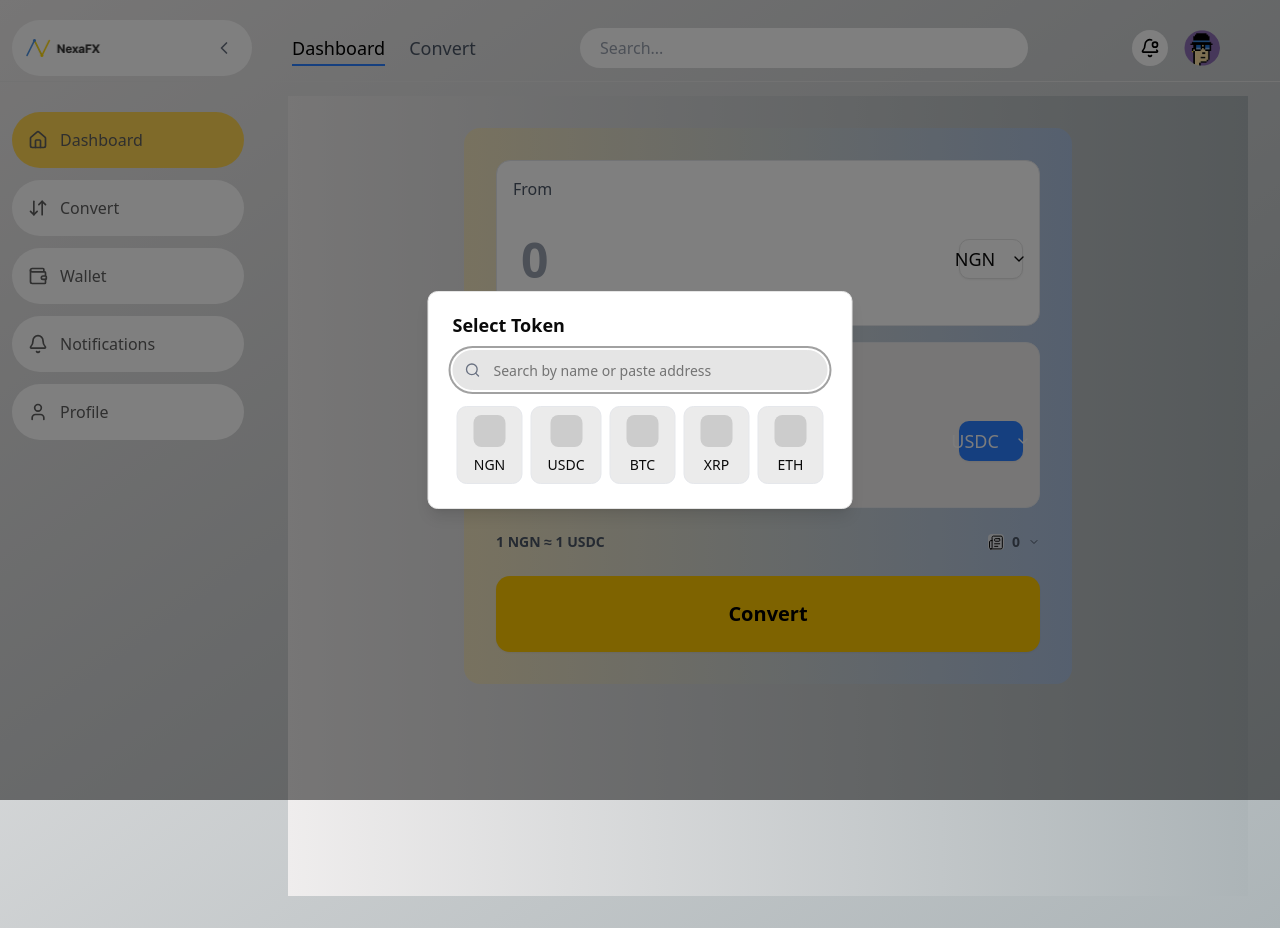
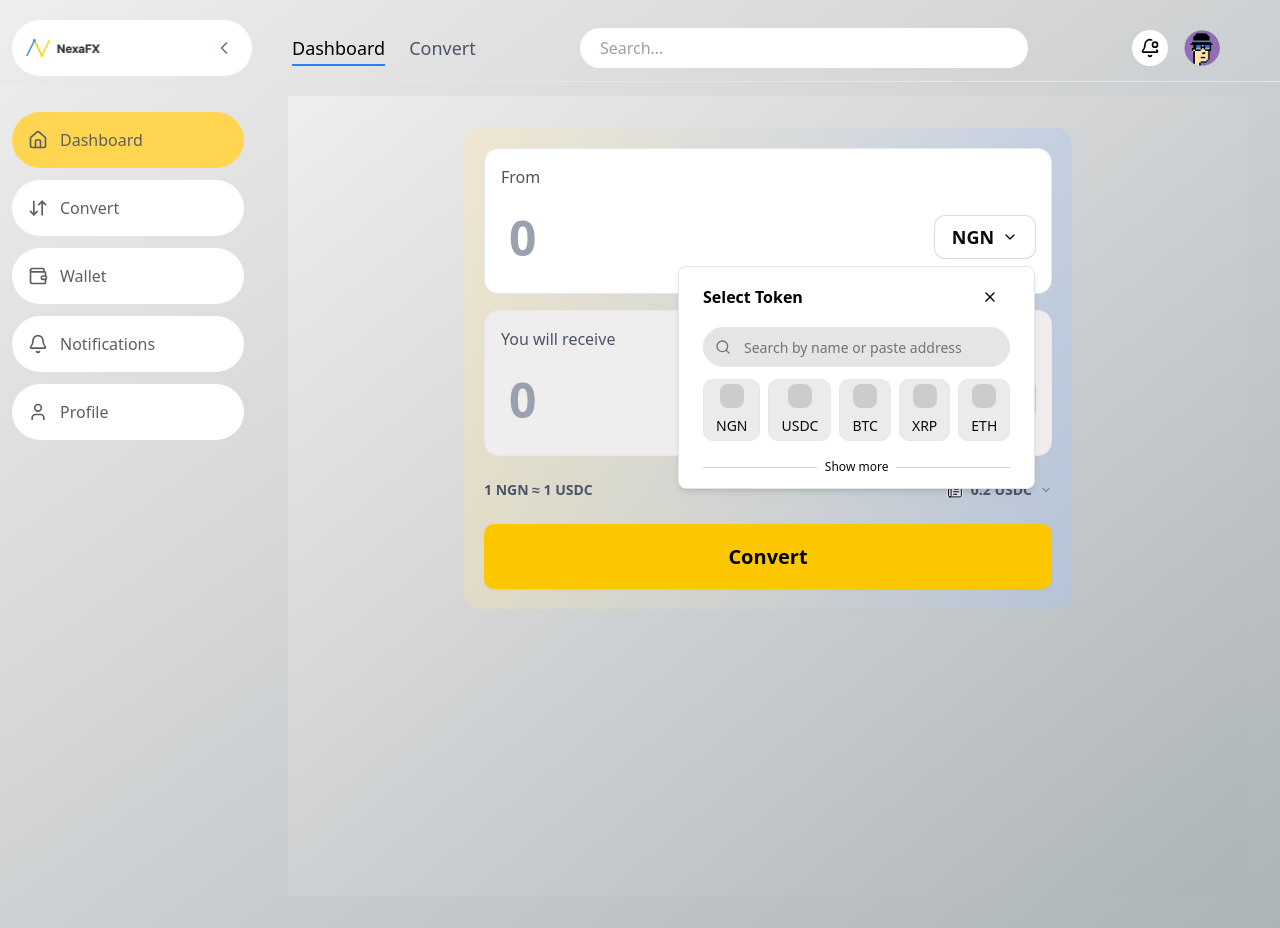
Before and after one commit to Nexacore-Org/NexaFx-web, a Next.js app: page /dashboard/convert in a window 1280 px wide. Both pictures are taken after a click on the button "NGN". Built offline with nearby package versions, Linux system fonts and the light colour scheme.

Commit message:
fix/ asdded icons and converted modal to dropdown

```diff
--- a/app/dashboard/convert/page.tsx
+++ b/app/dashboard/convert/page.tsx
@@ -9,7 +9,7 @@ export default function DashboardPage() {
   const { conversionState } = useConversion();
   console.log(conversionState === "processing");
   return (
-    <div className="min-h-screen bg-gradient-to-r from-[#EFEDED] to-[#ACB4B7] flex">
+    <div className="min-h-screen bg-[linear-gradient(to_bottom_right,_#EFEDED,_#ACB4B7)] flex">
       <div className="flex-1">
         <ConversionForm />
       </div>
--- a/components/dashboard/conversion-form.tsx
+++ b/components/dashboard/conversion-form.tsx
@@ -1,11 +1,10 @@
 "use client";
 
-import { ArrowDown } from "lucide-react";
 // import type { ConversionData } from "@/types";
 import { CurrencySelector } from "./currency-selector";
 import { ExchangeRateDisplay } from "./exhange-rate-display";
 import { useConversion } from "@/hooks/useConversion";
-import { TokenSelectorModal } from "./modals/token-selector-modal";
+// import { TokenSelectorModal } from "./modals/token-selector-modal";
 import { ConfirmationModal } from "./modals/confirmation-modal";
 // import { useState } from "react";
 // import { ProcessingModal } from "./modals/processing-modal";
@@ -21,20 +20,20 @@ import { ConfirmationModal } from "./modals/confirmation-modal";
 export function ConversionForm() {
   const {
     conversionData,
-    showTokenSelector,
+    // showTokenSelector,
     currencies,
     selectToken,
 
     handleAmountChange,
     openTokenSelector,
-    closeTokenSelector,
+    // closeTokenSelector,
   } = useConversion();
 
   // const [showConfirmation, setShowConfirmation] = useState(false);
 
   return (
     <div className="p-8 max-w-2xl mx-auto">
-      <div className="bg-gradient-to-r from-[#FFE79C]/50 to-[#A0C3FD]/50 w-full max-w-[737px] rounded-2xl p-8 relative">
+      <div className="bg-gradient-to-r from-[#FFE79C]/30 to-[#A0C3FD]/30 w-full max-w-[900px] rounded-2xl p-5 relative">
         <div className="flex flex-col gap-4 relative ">
           {/* From Section */}
           <div className="">
@@ -42,7 +41,7 @@ export function ConversionForm() {
               <label className="text-md text-gray-600 font-medium mb-2 block">
                 From
               </label>
-              <div className="flex h-[100px] relative items-center justify-between">
+              <div className="flex h-[80px] relative items-center justify-between">
                 <input
                   value={conversionData.fromAmount}
                   onChange={(e) => {
@@ -62,18 +61,20 @@ export function ConversionForm() {
                   inputMode="decimal"
                 />
                 <CurrencySelector
+                  currencies={currencies}
+                  onSelect={selectToken}
                   currency={conversionData.fromCurrency}
                   onClick={() => openTokenSelector("from")}
-                  className="absolute w-16 h-10 right-0 cursor-pointer rounded-lg text-lg"
+                  className="absolute  right-0 cursor-pointer rounded-lg text-lg"
                 />
               </div>
             </div>
           </div>
 
           {/* Swap Icon */}
-          <div className="flex justify-center absolute left-0 right-0 top-[9.8rem]  ">
-            <div className="w-10 h-10 bg-gray-200 rounded-full flex items-center justify-center">
-              <ArrowDown className="w-6 h-6 text-gray-600" />
+          <div className="flex justify-center absolute left-0 right-0 top-[8.5rem]  ">
+            <div className="w-10 h-10 bg-gray-200 rounded-full border flex items-center justify-center">
+              <img src={"/convert-arrow.png"} />
             </div>
           </div>
 
@@ -83,7 +84,7 @@ export function ConversionForm() {
               <label className="text-md font-medium text-gray-600 mb-2 block">
                 You will receive
               </label>
-              <div className="flex relative h-[100px]  items-center justify-between">
+              <div className="flex relative h-[80px]  items-center justify-between">
                 <input
                   value={conversionData.toAmount}
                   onChange={(e) => {
@@ -103,10 +104,12 @@ export function ConversionForm() {
                   inputMode="decimal"
                 />
                 <CurrencySelector
+                  onSelect={selectToken}
+                  currencies={currencies}
                   currency={conversionData.toCurrency}
                   variant="default"
                   onClick={() => openTokenSelector("to")}
-                  className="absolute rounded-lg w-16 h-10 cursor-pointer right-0 text-lg"
+                  className="absolute rounded-lg  cursor-pointer right-0 text-lg"
                 />
               </div>
             </div>
@@ -125,12 +128,12 @@ export function ConversionForm() {
         <ConfirmationModal data={conversionData} />
       </div>
 
-      <TokenSelectorModal
+      {/* <TokenSelectorModal
         isOpen={showTokenSelector}
         onClose={closeTokenSelector}
         onSelect={selectToken}
         currencies={currencies}
-      />
+      /> */}
     </div>
   );
 }
--- a/components/dashboard/currency-selector.tsx
+++ b/components/dashboard/currency-selector.tsx
@@ -1,33 +1,103 @@
 "use client";
 
-import { Button } from "@/components/ui/button";
-import { ChevronDown } from "lucide-react";
-
+import { ChevronDown, Search, X } from "lucide-react";
+import {
+  DropdownMenu,
+  DropdownMenuContent,
+  DropdownMenuItem,
+  DropdownMenuTrigger,
+} from "@/components/ui/dropdown-menu";
+import { Input } from "../ui/input";
+import { Currency } from "@/types";
+import { Button } from "../ui/button";
+import { useState } from "react";
 interface CurrencySelectorProps {
   currency: string;
   variant?: "outline" | "default";
   onClick: () => void;
   className?: string;
+  currencies: Currency[];
+  onSelect: (currency: Currency) => void;
 }
 
 export function CurrencySelector({
   currency,
   variant = "outline",
-  onClick,
   className,
+  currencies,
+  onSelect,
 }: CurrencySelectorProps) {
+  const [open, setOpen] = useState<boolean>(false);
+  const handleOpenChange = () => {
+    setOpen(open ? open : !open);
+  };
+  console.log("isOpened", open);
   return (
-    <Button
-      variant={variant}
-      onClick={onClick}
-      className={`ml-4 ${
+    <DropdownMenu open={open} onOpenChange={handleOpenChange}>
+      <DropdownMenuTrigger
+        className={`ml-4 flex gap-2 w-[100px]  h-[42px] items-center justify-center shadow-[0px_1px_3px_0px_rgba(0,0,0,0.02),0px_0px_0px_1px_rgba(27,31,35,0.15)] font-semibold text-lg  ${
           variant === "default"
-          ? "bg-blue-500 text-lg hover:bg-blue-600 rounded-full"
+            ? "bg-blue-500 text-lg hover:bg-blue-600 text-white  rounded-full"
             : ""
         } ${className}`}
       >
         {currency}
-      <ChevronDown className="w-4 h-4 ml-2" />
+        <ChevronDown className="w-4 h-4" />
+      </DropdownMenuTrigger>
+      <DropdownMenuContent
+        onFocusOutside={() => {
+          setOpen(false);
+        }}
+        className="sm:max-w-[611px] h-[223px] px-6  py-3  overflow-hidden mt-1 -ml-64"
+      >
+        <div className="w-full flex items-center justify-between">
+          <div className="text-black font-semibold">Select Token</div>
+          <Button
+            variant={"ghost"}
+            onClick={() => {
+              setOpen(false);
+            }}
+          >
+            <X />
           </Button>
+        </div>
+        <div className="flex flex-col gap-2 py-2">
+          <div className="relative py-1">
+            <Search className="absolute mt-1 left-3 top-3 h-4 w-4 text-gray-500" />
+            <Input
+              placeholder="Search by name or paste address"
+              className="pl-10 h-10 bg-[#E5E5E5] rounded-full"
+            />
+          </div>
+          <div className="flex items-center justify-center gap-2">
+            {currencies.map((currency: Currency) => (
+              <DropdownMenuItem
+                key={currency.code}
+                onClick={() => {
+                  onSelect(currency);
+                  setOpen(false);
+                }}
+                className="flex bg-[#EBEBEB] cursor-pointer flex-col items-center px-3 py-1 rounded-lg border border-gray-200 hover:border-gray-300 transition-colors"
+              >
+                <div className="w-6 h-6 bg-[#B7B7B799] rounded-md flex items-center justify-center">
+                  {/* <span className="text-sm font-semibold">{currency.icon}</span> */}
+                </div>
+                <span className="text-sm font-medium">{currency.code}</span>
+              </DropdownMenuItem>
+            ))}
+          </div>
+        </div>
+        <div className=" flex gap-2 items-center w-full justify-center ">
+          <div className="h-[0.5px] bg-gray-500/30 w-1/2"></div>
+          <Button
+            className="hover:bg-transparent font-light text-xs p-0"
+            variant={"ghost"}
+          >
+            Show more
+          </Button>
+          <div className="h-[0.5px]  bg-gray-500/30 w-1/2"></div>
+        </div>
+      </DropdownMenuContent>
+    </DropdownMenu>
   );
 }
--- a/components/dashboard/exhange-rate-display.tsx
+++ b/components/dashboard/exhange-rate-display.tsx
@@ -20,8 +20,8 @@ export function ExchangeRateDisplay({
   fromCurrency,
   toCurrency,
   exchangeRate,
-  fee,
-}: ExchangeRateDisplayProps) {
+}: // fee,
+ExchangeRateDisplayProps) {
   return (
     <div className="flex items-center font-medium justify-between mb-6 text-sm text-gray-600">
       <span className="flex font-semibold gap-4">
@@ -70,7 +70,7 @@ export function ExchangeRateDisplay({
                   />
                 </svg>
               </div>
-              <span>{fee}</span>
+              <span>{0.2} USDC</span>
               <ChevronDown className="w-3 h-3" />
             </div>
           </TooltipTrigger>
--- a/components/dashboard/modals/confirmation-modal.tsx
+++ b/components/dashboard/modals/confirmation-modal.tsx
@@ -26,7 +26,7 @@ export function ConfirmationModal(Props: ConfirmationModalProp) {
   return (
     <Dialog>
       <DialogTrigger asChild>
-        <Button className="w-full bg-yellow-400 hover:bg-yellow-500 text-black rounded-sm font-semibold h-[76px] text-xl rounded-xl">
+        <Button className="w-full bg-yellow-400 hover:bg-yellow-500 text-black rounded-sm font-semibold h-[65px] text-xl rounded-lg">
           Convert
         </Button>
       </DialogTrigger>
```
Also changed, not shown: lib/Frame (2).png (added), public/convert-arrow.png (added). Lines whose indentation alone changed are shown as unchanged.
